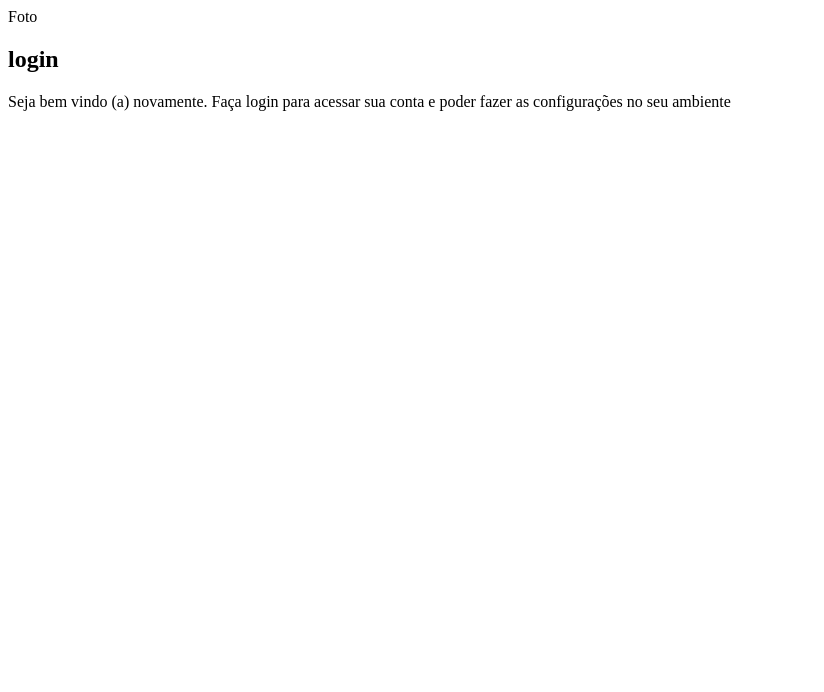
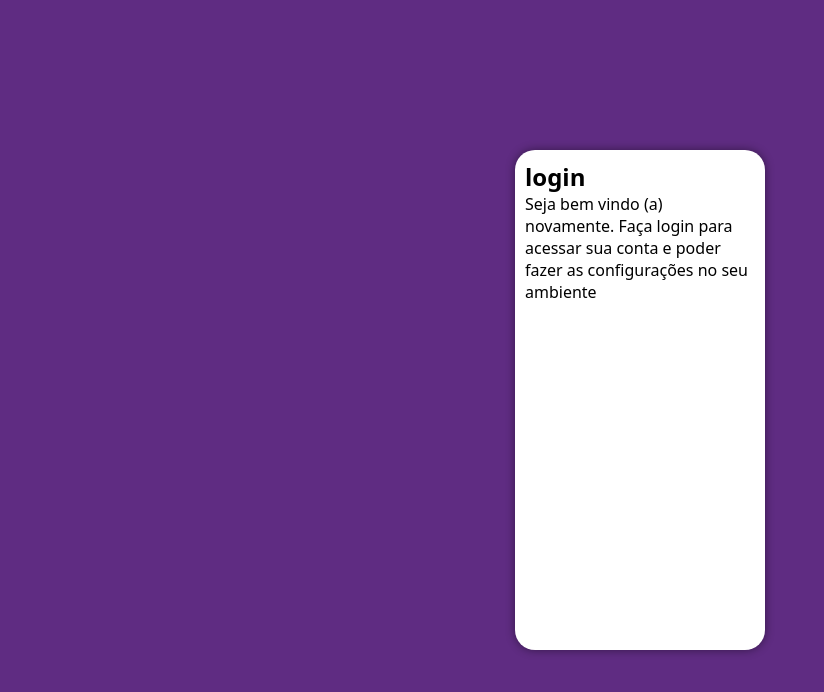
Before and after one commit to CarlosParanhos/Projeto-Login, a plain HTML site: page index.html in a window 1280 px wide. Shown: the whole page, without its empty margins (0-824 px from the left). Drawn offline with Linux system fonts and the light colour scheme.

Commit message:
Atualização 01 do projeto

```diff
--- a/estilos/style.css
+++ b/estilos/style.css
@@ -5,3 +5,50 @@ paleta de cores
 verde: #49a09d
 lilás: #5f2c82
 */
+
+* {
+    font-family: system-ui, -apple-system, BlinkMacSystemFont, 'Segoe UI', Roboto, Oxygen, Ubuntu, Cantarell, 'Open Sans', 'Helvetica Neue', sans-serif;
+
+    padding: 0px;
+    margin: 0px;
+    box-sizing: border-box;
+
+}
+
+body, html {
+    background-color:#5f2c82;
+    height: 100vh;
+    width: 100vw;
+}
+
+main {
+    position: relative;
+    height: 100vh;
+    width: 100vw;
+}
+
+section#login {
+    position: absolute;
+    top: 50%;
+    left: 50%;
+    transform: translate(-50%, -50%);
+    overflow: hidden;
+
+    background-color: white;
+    width: 250px;
+    height: 500px;
+    border-radius: 20px;
+    box-shadow: 0px 0px 10px rgb(0, 0, 0, 0.450);
+}
+
+sectio#login > divimagem {
+    background:#5f2c82 url(../imagens/Abobora.jpg) no-repeat;
+    background-size: cover;
+    background-position: left bottom;
+    height: 200px;
+}
+
+section#login > div#formulario {
+    display: block;
+    padding: 10px;
+}
--- a/index.html
+++ b/index.html
@@ -11,7 +11,7 @@
     <main>
         <section id="login">
             <div id="imagem">
-                Foto
+                <!-- aqui vai a imagem nas css-->
 
             </div>
 
```
